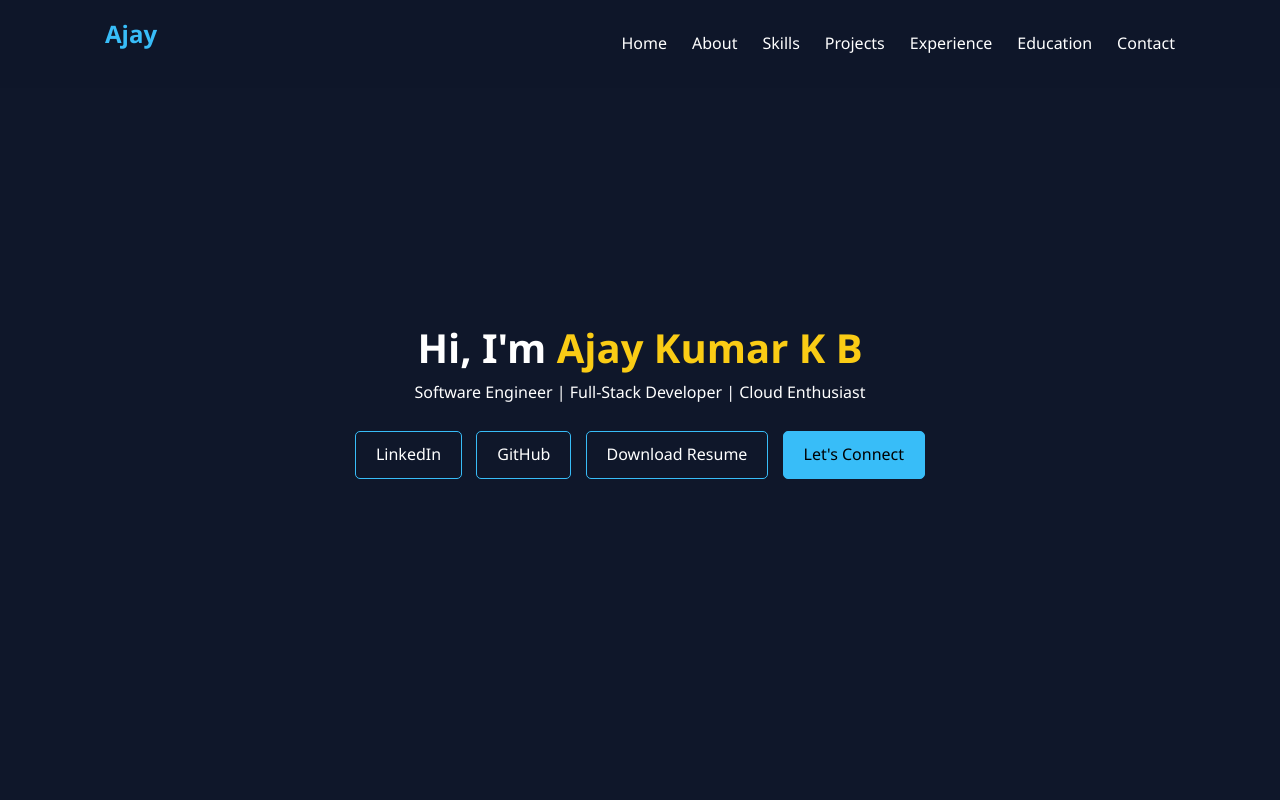
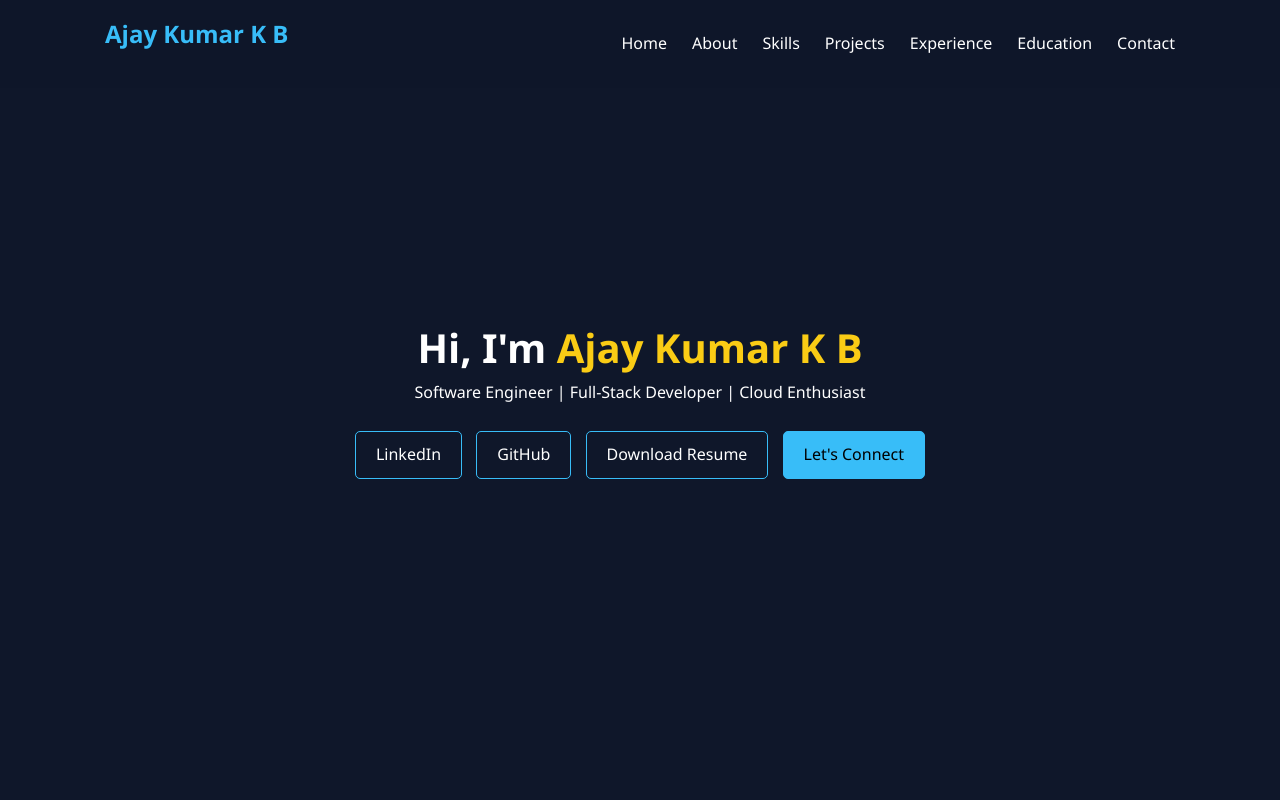
Before and after one commit to codewithajaydev/Portfolio-AJAY-KUMAR-K-B, a plain HTML site: page index.html in a window 1280 px wide. Shown: the top 800 px of the page. Drawn offline with Linux system fonts and the light colour scheme.

Commit message:
Update index.html

```diff
--- a/index.html
+++ b/index.html
@@ -13,9 +13,9 @@
     <!-- Header -->
     <header>
       <nav>
-        <h2 class="logo">Ajay</h2>
+        <h2 class="logo">Ajay Kumar K B</h2>
         <ul class="nav-links">
-          <button class="close-menu">✕</button>
+
           <li><a href="#home">Home</a></li>
           <li><a href="#about">About</a></li>
           <li><a href="#skills">Skills</a></li>
```
